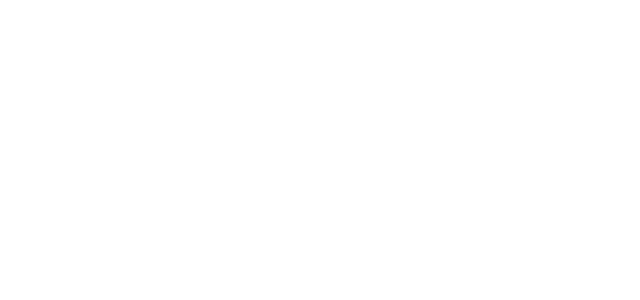
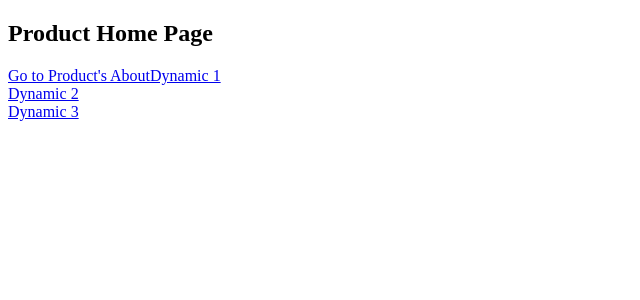
Before and after one commit to farzeen-ali/Nuxt-JS-Full-Stack-Course-2025-The-Techzeen, a Nuxt app: page /products in a window 1280 px wide. Before the commit this address had no page. Shown: the top 300 px of the page, without its empty margins (0-640 px from the left). Built offline with nearby package versions, Linux system fonts and the light colour scheme.

Commit message:
Nested & Dynamic Routing

```diff
--- a/app/pages/index.vue
+++ b/app/pages/index.vue
@@ -2,6 +2,7 @@
     <div>
         <h2>Home Page</h2>
         <!-- <a href="/contact">Contact</a> -->
-         <NuxtLink to="/contact">Contact</NuxtLink>
+         <NuxtLink to="/contact">Contact</NuxtLink> <br>
+         <NuxtLink to="/products">Products</NuxtLink>
     </div>
 </template>
--- /dev/null
+++ b/app/pages/products/[id]/index.vue
@@ -0,0 +1,10 @@
+<script setup>
+    const route = useRoute();
+</script>
+<template>
+    <div>
+        <h2>Product Dynamic Page</h2>
+        <p>You are viewing product with ID: {{ route.params.id }} </p>
+        <NuxtLink to="/products/about">Go to Product's About</NuxtLink>
+    </div>
+</template>
--- /dev/null
+++ b/app/pages/products/about.vue
@@ -0,0 +1,6 @@
+<template>
+    <div>
+        <h2>Product About Page</h2>
+        <NuxtLink to="/products">Go to Product's Home Page</NuxtLink>
+    </div>
+</template>
--- /dev/null
+++ b/app/pages/products/index.vue
@@ -0,0 +1,9 @@
+<template>
+    <div>
+        <h2>Product Home Page</h2>
+        <NuxtLink to="/products/about">Go to Product's About</NuxtLink>
+        <NuxtLink to="/products/1">Dynamic 1</NuxtLink> <br>
+        <NuxtLink to="/products/2">Dynamic 2</NuxtLink> <br>
+        <NuxtLink to="/products/3">Dynamic 3</NuxtLink>
+    </div>
+</template>
```
